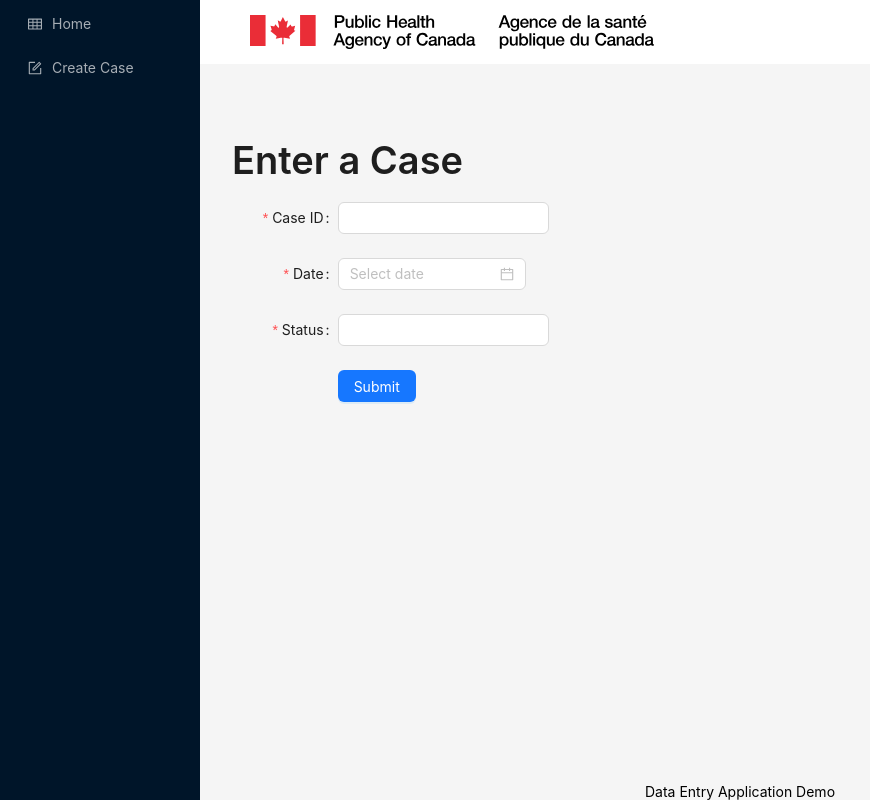
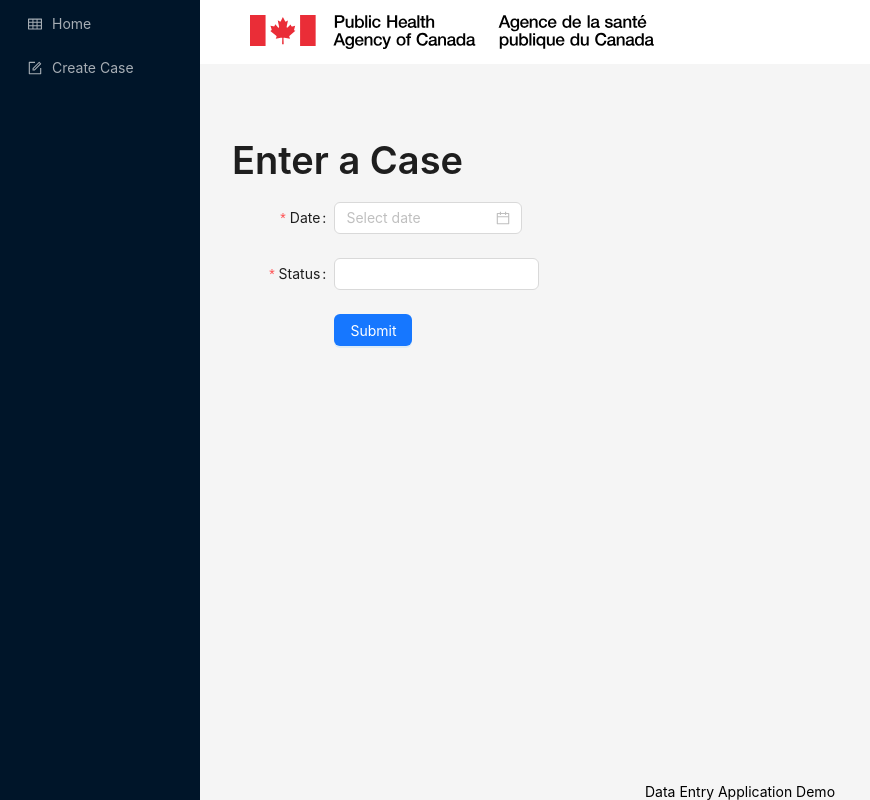
Before and after one commit to Collinbrown95/react-pwa-demo, a React (Vite) app: page /page2 in a window 1280 px wide. Shown: the whole page, without its empty margins (0-870 px from the left). Built offline with nearby package versions, Linux system fonts and the light colour scheme.

Commit message:
feat(pwa): replace sqlite wasm with dexie-js and indexeddb

```diff
--- a/assets/worker.js
+++ /dev/null
@@ -1,144 +0,0 @@
-// In `worker.js`.
-import sqlite3InitModule from '@sqlite.org/sqlite-wasm';
-
-// Initialize sqlite DB if it doesn't already exist.
-const start = function (sqlite3) {
-  const STARTUP_QUERY = `CREATE TABLE IF NOT EXISTS tb_cases(case_id, date, status)`;
-  let db;
-  if ('opfs' in sqlite3) {
-    db = new sqlite3.oo1.OpfsDb('/tb_cases.sqlite3');
-  } else {
-    db = new sqlite3.oo1.DB('/tb_cases.sqlite3', 'ct');
-  }
-  try {
-    console.log(`[worker.js]:
-
-Create the tb_cases table in tb_cases.sqlite3 if it doesn't already exist`);
-    console.log(`[worker.js - sql]
-
-${STARTUP_QUERY}`);
-    db.exec(STARTUP_QUERY);
-  } finally {
-    console.log(`[worker.js]:
-
-Completed tb_cases table initialization.`);
-
-    console.log(`[worker.js]:
-
-Closing connection to tb_cases.sqlite3.`);
-    db.close();
-  }
-};
-
-// Get sqlite3 instance
-
-const sqlite3 = await sqlite3InitModule({
-  print: console.log,
-  printErr: console.error,
-}).then((sqlite3) => {
-  try {
-    return sqlite3
-  } catch (err) {
-    console.error(err.name, err.message);
-  }
-});
-
-// run the initial starting script
-start(sqlite3);
-
-const insertNewCase = function (sqlite3, event) {
-  const INSERT_QUERY = `INSERT INTO tb_cases(case_id, date, status) VALUES (?,?,?)`
-  let db;
-  if ('opfs' in sqlite3) {
-    db = new sqlite3.oo1.OpfsDb('/tb_cases.sqlite3');
-  } else {
-    db = new sqlite3.oo1.DB('/tb_cases.sqlite3', 'ct');
-  }
-  try {
-    console.log(`[worker.js]:
-
-Insert the following record into tb_cases table:
-
-{
-    case_id: ${event.data.caseId},
-    date: ${event.data.date.toString()},
-    status: ${event.data.status},
-}`);
-
-    console.log(`[worker.js - sql]:
-
-${INSERT_QUERY}`);
-    db.exec({
-      sql: INSERT_QUERY,
-      bind: [
-        event.data.caseId,
-        event.data.date.toString(),
-        event.data.status,
-      ]
-    });
-    console.log(`[worker.js]:
-
-    Inserted record successfully; sending success message to main thread.`);
-    self.postMessage({ type: 'sqliteworkerInsertResponse', payload: "success" });
-  } finally {
-    console.log(`[worker.js]:
-
-    Closing connection to tb_cases.sqlite3.`);
-    db.close();
-  }
-}
-
-
-const readMyCases = function (sqlite3, event) {
-  const SELECT_START_QUERY = `SELECT * FROM tb_cases`;
-  let db;
-  if ('opfs' in sqlite3) {
-    db = new sqlite3.oo1.OpfsDb('/tb_cases.sqlite3');
-  } else {
-    db = new sqlite3.oo1.DB('/tb_cases.sqlite3', 'ct');
-  }
-  try {
-    console.log(`[worker.js]:
-
-Select all columns and all records in the tb_cases table.`);
-
-    console.log(`[worker.js - sql]:
-
-${SELECT_START_QUERY}`);
-    const res = db.exec({
-      sql: SELECT_START_QUERY,
-      returnValue: 'resultRows',
-    });
-    console.log(`[worker.js]:
-
-Selected records successfully; sending results message to main thread.`);
-    self.postMessage({ type: 'sqliteworkerReadResponse', payload: res });
-  } finally {
-    console.log(`[worker.js]:
-
-Closing connection to tb_cases.sqlite3.`);
-    db.close();
-  }
-}
-
-self.addEventListener('message', async event => {
-  console.log(`[worker.js]:
-
-Received ${event.data.type} message from main thread.`);
-  try {
-    if (event.data.type === "insertRow") {
-      insertNewCase(sqlite3, event);
-    } else if (event.data.type === "readRows") {
-      readMyCases(sqlite3, event);
-    }
-  } catch (err) {
-    console.error(err.name, err.message);
-  }
-});
-
-console.log(`[worker.js]:
-
-Web worker ready; sending workerReady message to main thread.`);
-self.postMessage({
-  type: "workerReady"
-})
--- a/package.json
+++ b/package.json
@@ -10,8 +10,9 @@
     "preview": "vite preview"
   },
   "dependencies": {
-    "@sqlite.org/sqlite-wasm": "^3.42.0-build4",
     "antd": "^5.9.0",
+    "dexie": "^3.2.4",
+    "dexie-react-hooks": "^1.1.6",
     "react": "^18.2.0",
     "react-dom": "^18.2.0",
     "react-router-dom": "^6.15.0"
--- a/src/App.jsx
+++ b/src/App.jsx
@@ -7,7 +7,6 @@ import MyDataTable from './components/Table';
 import CustomForm from './components/Form';
 
 function App() {
-  const worker = new Worker("/assets/worker.js?type=module&worker_file", { type: "module" })
 
   return (
     <>
@@ -16,9 +15,7 @@ function App() {
           <Route
             element={
               <CustomLayout>
-                <MyDataTable
-                  worker={worker}
-                />
+                <MyDataTable />
               </CustomLayout>
             }
             path="/"
@@ -26,9 +23,7 @@ function App() {
           <Route
             element={
               <CustomLayout>
-                <CustomForm
-                  worker={worker}
-                />
+                <CustomForm />
               </CustomLayout>
             }
             path="/page2"
--- a/src/components/Form.jsx
+++ b/src/components/Form.jsx
@@ -5,13 +5,11 @@ import { theme, Typography, Layout } from 'antd';
 
 const { Title } = Typography;
 
-const CustomForm = ({ worker }) => {
+import { db } from '../models/db';
+
+const CustomForm = () => {
     const onFinish = (values) => {
-        console.log(`[Form.jsx]:
-
-Form submission successful.`);
         handleButtonClick(
-            values.case_id,
             values.date.$d,
             values.status,
         )
@@ -21,32 +19,15 @@ Form submission successful.`);
         console.log('Failed:', errorInfo);
     };
 
-    const handleButtonClick = function (caseId, date, caseStatus) {
-        console.log(`[Form.jsx]:
-
-Sending insertRow message to web worker with the following values:
-
-{
-    case_id: ${caseId},
-    date: ${date},
-    status: ${status}
-}`);
-        worker.postMessage(
-            {
-                type: 'insertRow',
-                caseId,
-                date,
-                status: caseStatus,
-            });
+    const handleButtonClick = async function (date, caseStatus) {
+        const id = await db.tb_cases.add({
+            "date": date,
+            "status": caseStatus,
+        });
+        console.log("created observation in IndexDB with id: ", id);
     }
 
-    worker.addEventListener("message", async event => {
-        if (event.data.type === "sqliteworkerInsertResponse") {
-            console.log(`[Form.jsx]:
 
-Received ${event.data.payload} message from web worker, indicating form submission was saved in tb_cases.sqlite3`);
-        }
-    })
     return (
         <Layout style={{
             display: 'flex',
@@ -64,14 +45,6 @@ Received ${event.data.payload} message from web worker, indicating form submissi
                 onFinishFailed={onFinishFailed}
                 autoComplete="off"
             >
-                <Form.Item
-                    label="Case ID"
-                    name="case_id"
-                    rules={[{ required: true, message: 'Please input the Case ID' }]}
-                >
-                    <Input />
-                </Form.Item>
-
                 <Form.Item
                     label="Date"
                     name="date"
--- a/src/components/Table.jsx
+++ b/src/components/Table.jsx
@@ -8,15 +8,15 @@ import { Layout } from 'antd';
 
 import { Button } from 'antd';
 
+import { useLiveQuery } from 'dexie-react-hooks';
+
+import { db } from '../models/db';
+
 const { Title } = Typography;
 
 // Placeholder event handler to simulate a user submitting censored/redacted data
 const handleButtonClick = (event) => {
     const message = `Send Kafka event with a restricted subset of data, possibly with redaction/censoring applied.`;
-    console.log(`[Table.jsx]:
-
-${message}
-`);
     alert(`
 ${message}
 
@@ -28,13 +28,17 @@ No data were actually sent in this demo; this alert is just for illustrative pur
 const columns = [
     {
         title: 'Case ID',
-        dataIndex: 'case_id',
-        key: 'case_id',
+        dataIndex: 'key',
+        key: 'key',
     },
     {
         title: 'Date',
         dataIndex: 'date',
         key: 'date',
+        render: (date, record) => {
+            // TODO: render is deprecated, find a substitute for this
+            return date.toString();
+        }
     },
     {
         title: 'Status',
@@ -45,59 +49,9 @@ const columns = [
 
 
 // Create a functional component to render the DataTable
-const MyDataTable = ({ worker }) => {
+const MyDataTable = () => {
 
-    const [data, setData] = useState([]);
-
-    worker.addEventListener("message", async event => {
-        // If we get a 'workerReady' event, need to send initial readRows message
-        if (event.data.type === "workerReady") {
-            console.log(`[Table.jsx]:
-
-Received workerReady event from web worker.`);
-
-            console.log(`[Table.jsx]:
-
-Sending readRows message to web worker.`);
-            worker.postMessage(
-                {
-                    type: 'readRows',
-                });
-        }
-        // If we get a 'readRows' message, render the response to the UI
-        else if (event.data.type === "sqliteworkerReadResponse") {
-            console.log(`[Table.jsx]:
-
-Received sqliteworkerReadResponse from web worker.`);
-
-            console.log(`[Table.jsx]:
-
-Rendering table using web worker response.`);
-            // auto-incrementing key for react state
-            let idCounter = 1;
-            const myCases = event.data.payload.map(
-                ([k1, k2, k3]) => (
-                    {
-                        key: idCounter++,
-                        case_id: k1,
-                        date: k2,
-                        status: k3,
-                    }
-                )
-            );
-            setData(myCases);
-        }
-    })
-
-    useEffect(() => {
-        console.log(`[Table.jsx]:
-
-Sending readRows message to web worker in useEffect hook.`);
-        worker.postMessage(
-            {
-                type: 'readRows',
-            });
-    }, []);
+    const tbData = useLiveQuery(() => db.tb_cases.toArray());
 
     return (
         <Layout style={{
@@ -108,7 +62,7 @@ Sending readRows message to web worker in useEffect hook.`);
         }}>
             <Title>My Cases</Title>
             <Table
-                dataSource={data}
+                dataSource={tbData}
                 columns={columns}
             />
             <Button onClick={handleButtonClick} type="primary">Send to PHAC</Button>
--- /dev/null
+++ b/src/models/db.js
@@ -0,0 +1,7 @@
+import Dexie from "dexie";
+
+export const db = new Dexie('tb_cases');
+
+db.version(1).stores({
+    tb_cases: '++key, date, status',
+})
--- a/vite.config.js
+++ b/vite.config.js
@@ -5,29 +5,5 @@ import react from '@vitejs/plugin-react'
 
 // https://vitejs.dev/config/
 export default defineConfig({
-  server: {
-    headers: {
-      'Cross-Origin-Opener-Policy': 'same-origin',
-      'Cross-Origin-Embedder-Policy': 'require-corp',
-    },
-  },
-  optimizeDeps: {
-    exclude: ['@sqlite.org/sqlite-wasm'],
-  },
   plugins: [react()],
-  build: {
-    target: 'esnext',
-    rollupOptions: {
-      input: {
-        main: resolve(__dirname, 'index.html'),
-        worker: resolve(__dirname, 'assets/worker.js'),
-        'sqlite3-opfs-async-proxy': resolve(__dirname, 'node_modules/@sqlite.org/sqlite-wasm/sqlite-wasm/jswasm/sqlite3-opfs-async-proxy.js')
-      },
-      // Add this to ensure the worker file is included
-      output: {
-        entryFileNames: 'assets/[name].js',
-        assetFileNames: '[name].[ext]'
-      }
-    }
-  }
 })
```
